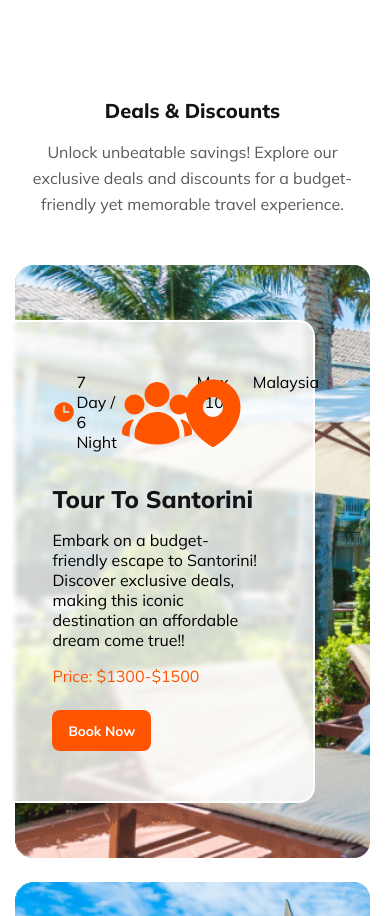
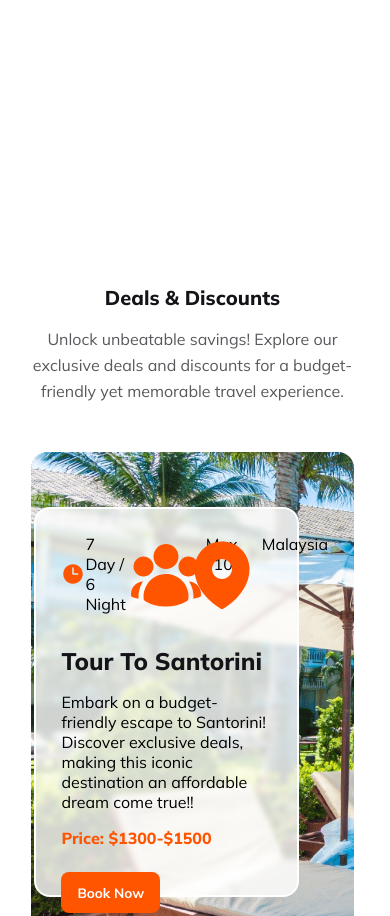
Before and after one commit to MiM1303/Final-Assignment-2, a plain HTML site: page index.html in a window 390 px wide. Shown: the part 7339-8255 px from the top of the page. Drawn offline with Linux system fonts and the light colour scheme.

Commit message:
made deals section responsive

```diff
--- a/styles/styles.css
+++ b/styles/styles.css
@@ -448,7 +448,11 @@ nav{
     max-width: 643px;
     margin: 0 auto;
     margin-bottom: 48px;
+}
 
+.price{
+    font-size: 1rem;
+    font-weight: 800;
 }
 
 
@@ -627,5 +631,25 @@ nav{
     text-align: center;
 }
 
+/* DEALS SECTION STYLES */
+
+.deal-1, .deal-2, .deal-3{
+    max-height: 500px;
 
 }
+
+.deal-content{
+    padding: 25px;
+}
+
+.deals-section{
+    padding: 187px 16px 16px 16px;
+}
+
+
+
+
+
+
+
+}
```
